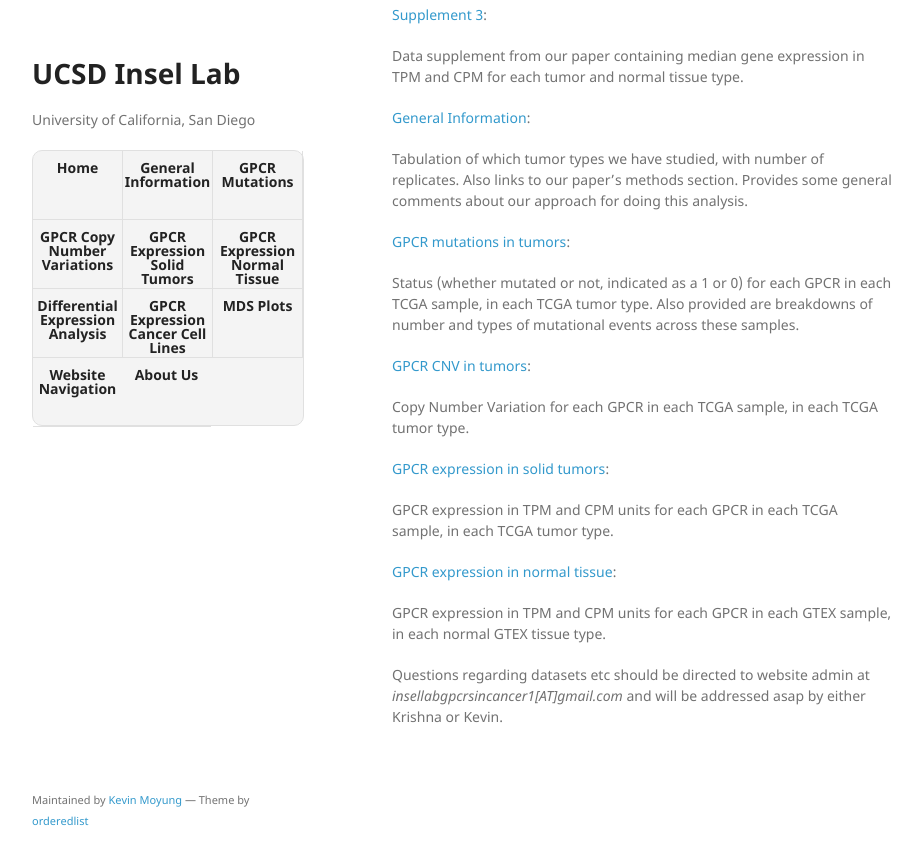
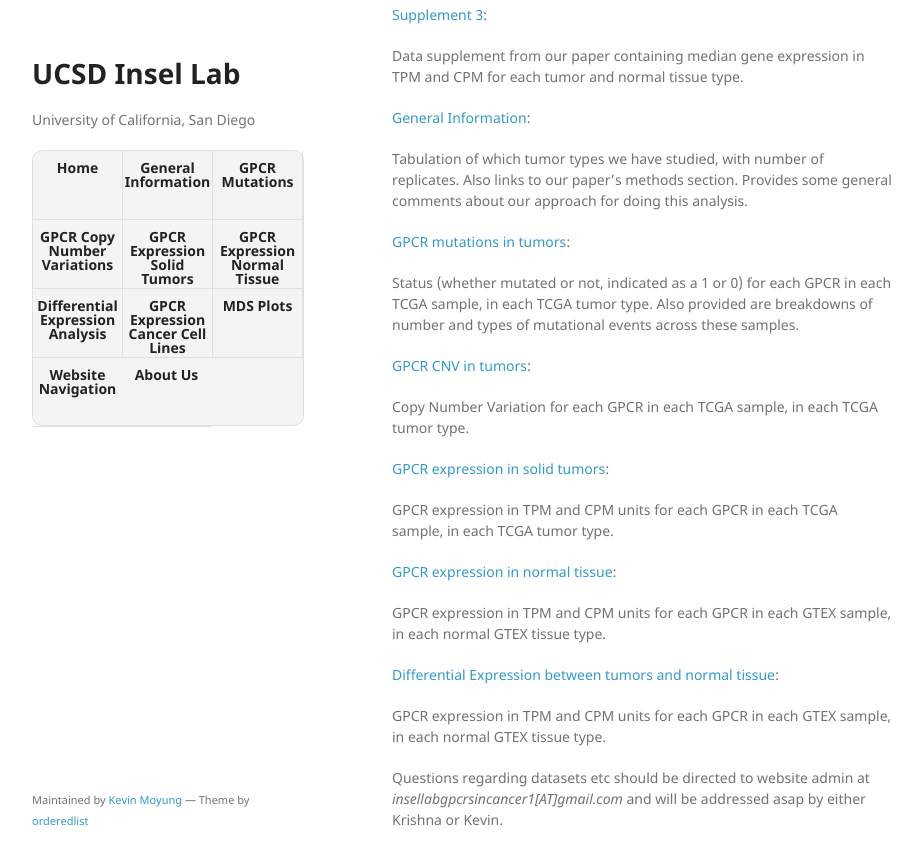
Before and after one commit to insellab/insellab.github.io, a Jekyll site: the page built from navigation.md, in a window 1280 px wide and 900 px high, scrolled down 554 px. Shown: the top 865 px of the window, without its empty margins (178-1100 px from the left). Built offline with Jekyll 4.4.1, drawn with Linux system fonts in a browser that asks for light colours; our own code applies the rules of GitHub Pages for plain Markdown files.

Commit message:
Update navigation.md

```diff
--- a/navigation.md
+++ b/navigation.md
@@ -34,7 +34,11 @@ Copy Number Variation for each GPCR in each TCGA sample, in each TCGA tumor type
 
 GPCR expression in TPM and CPM units for each GPCR in each TCGA sample, in each TCGA tumor type.
 
-[GPCR expression in normal tissue](https://insellab.github.io/gpcr_tcga_exp):
+[GPCR expression in normal tissue](https://insellab.github.io/gpcr_gtex_exp):
+
+GPCR expression in TPM and CPM units for each GPCR in each GTEX sample, in each normal GTEX tissue type.
+
+[Differential Expression between tumors and normal tissue](https://insellab.github.io/gpcr_gtex_exp):
 
 GPCR expression in TPM and CPM units for each GPCR in each GTEX sample, in each normal GTEX tissue type.
 
```
